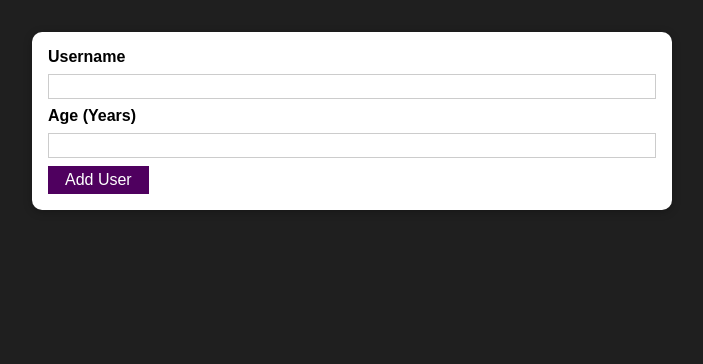
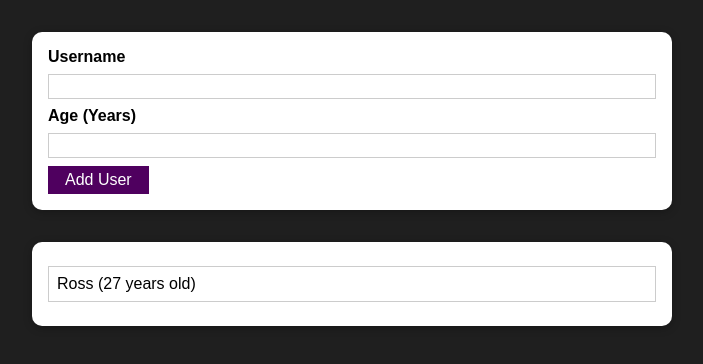
Before and after one commit to RossCr0ss/practice_project, a React (Create React App) app: page / in a window 1280 px wide. Shown: the top 364 px of the page, without its empty margins (288-991 px from the left). Built offline with nearby package versions, Linux system fonts and the light colour scheme.

Commit message:
Adding a Users List Component

```diff
--- a/src/App.js
+++ b/src/App.js
@@ -1,10 +1,12 @@
 import React from 'react';
 import AddUser from './components/Users/AddUser';
+import UsersList from './components/Users/UsersList';
 
 const App = () => {
   return (
     <>
       <AddUser />
+      <UsersList users={[{ name: 'Ross', age: 27 }]} />
     </>
   );
 };
--- /dev/null
+++ b/src/components/Users/UsersList.js
@@ -0,0 +1,20 @@
+import React from 'react';
+import Card from '../UI/Card';
+
+import classes from './UsersList.module.css';
+
+const UsersList = (props) => {
+  return (
+    <Card className={classes.users}>
+      <ul>
+        {props.users.map((user, i) => (
+          <li key={i}>
+            {user.name} ({user.age} years old)
+          </li>
+        ))}
+      </ul>
+    </Card>
+  );
+};
+
+export default UsersList;
--- /dev/null
+++ b/src/components/Users/UsersList.module.css
@@ -0,0 +1,16 @@
+.users {
+  margin: 2rem auto;
+  width: 90%;
+  max-width: 40rem;
+}
+
+.users ul {
+  list-style: none;
+  padding: 1rem;
+}
+
+.users li {
+  border: 1px solid #ccc;
+  margin: 0.5rem 0;
+  padding: 0.5rem;
+}
```
